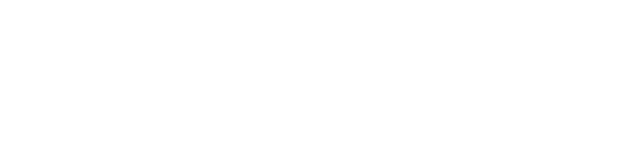
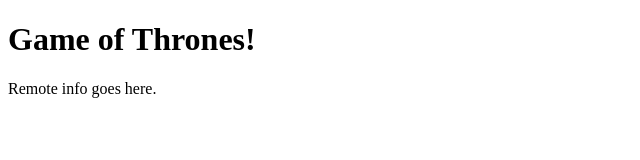
Before and after one commit to dolodoodle/lab6, a plain HTML site: page index.html in a window 1280 px wide. Shown: the whole page, without its empty margins (0-640 px from the left). Drawn offline with Linux system fonts and the light colour scheme.

Commit message:
added h1 and div

```diff
--- a/index.html
+++ b/index.html
@@ -7,6 +7,7 @@
     <title>Lab 6</title>
 </head>
 <body>
-
+    <h1>Game of Thrones!</h1>
+    <div id="container">Remote info goes here.</div>
 </body>
 </html>
```
